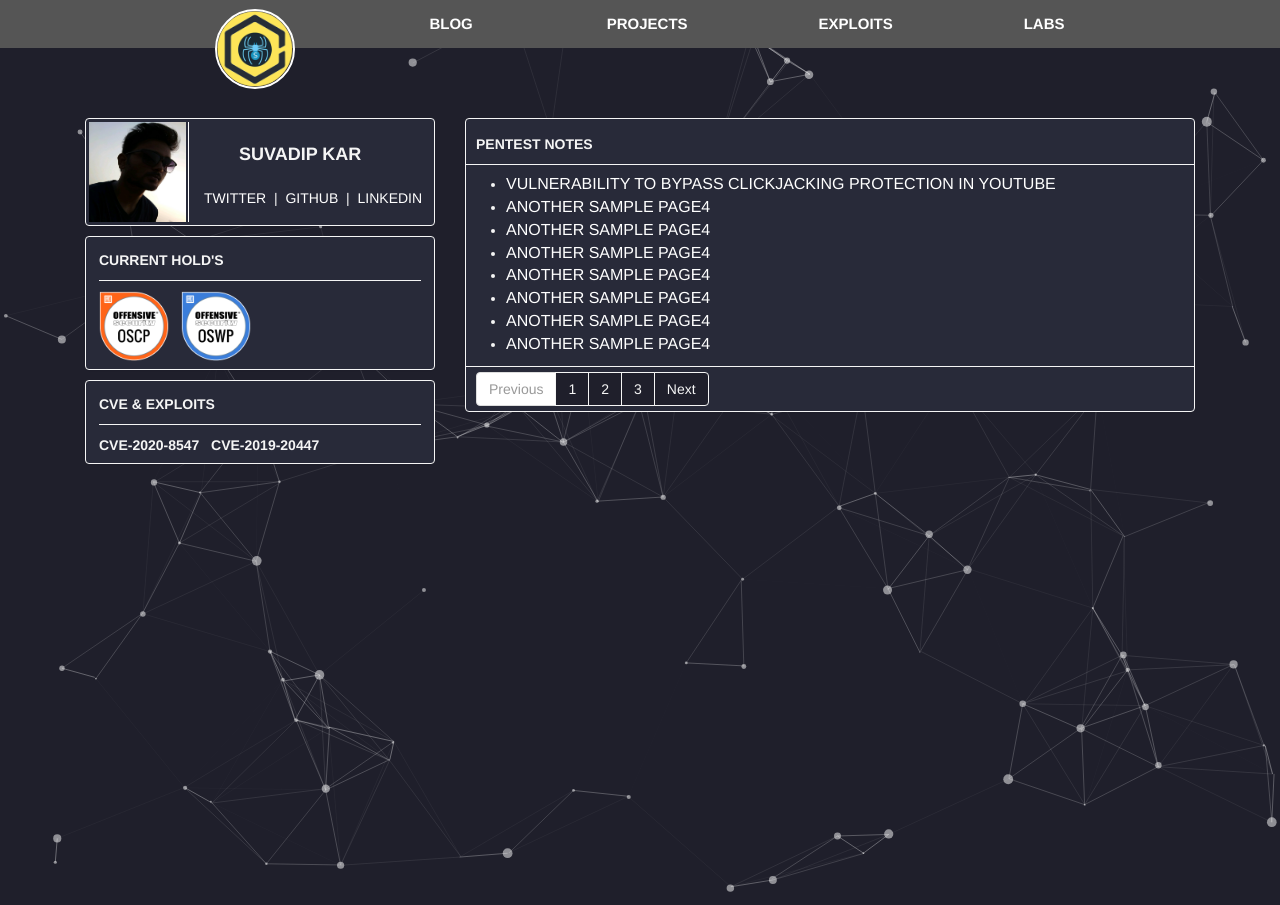
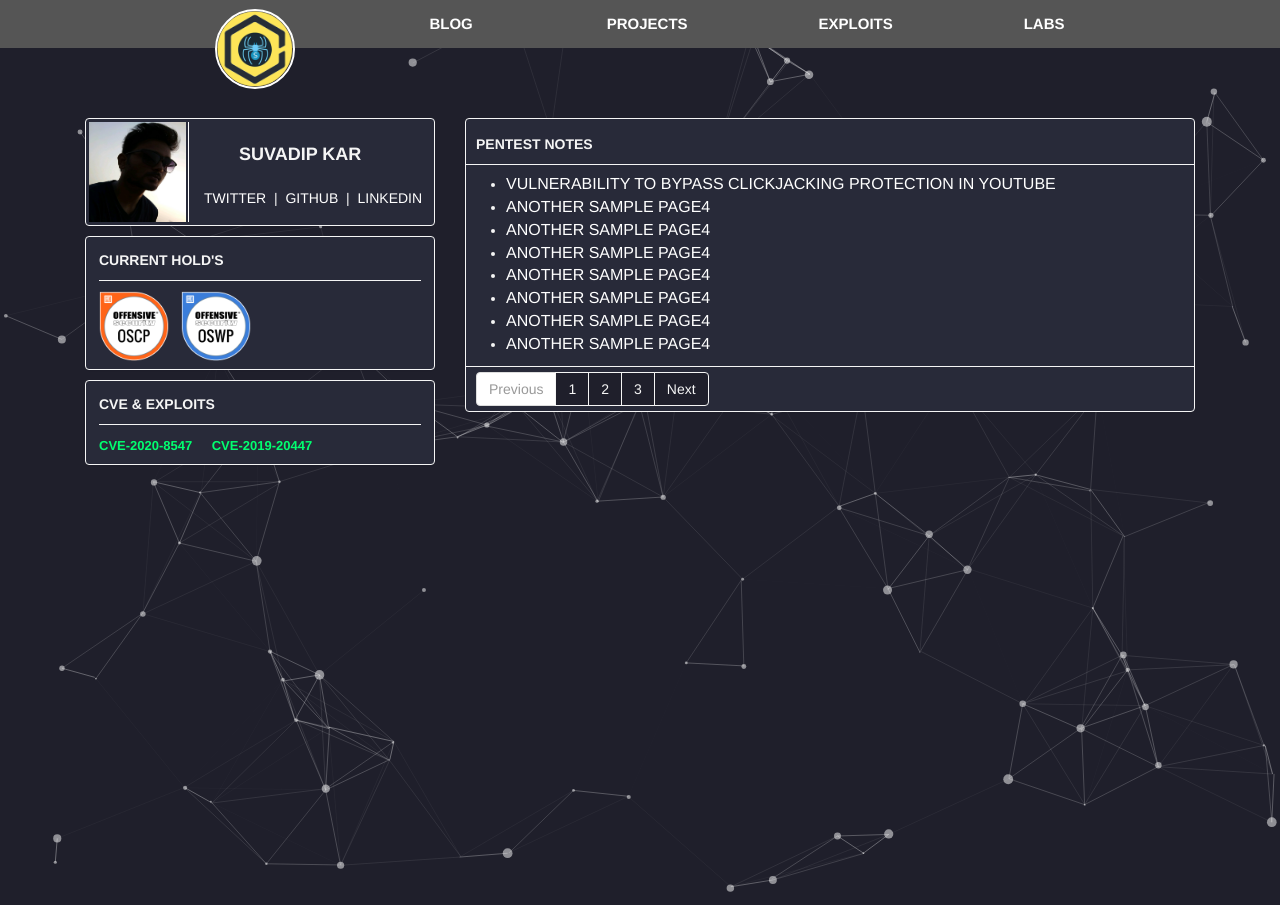
Before and after one commit to 0xspidersec/0xspidersec.github.io, a Jekyll site: the page built from index.html, in a window 1280 px wide. Built offline with Jekyll 4.4.1, drawn with Linux system fonts in a browser that asks for light colours; the list of posts is cut into pages by our own code.

Commit message:
Update default.html

```diff
--- a/_layouts/default.html
+++ b/_layouts/default.html
@@ -28,8 +28,8 @@
            <div class="panel-body" style="padding:3px;">
               <div style="border-bottom: 1px #f5f5f5 solid; padding-bottom: 10px;float:center;margin:10px;color: #f5f5f5"><b>CVE & EXPLOITS</b></div>
               <div style="margin-left: 10px; margin-bottom:5px;">
-                 <b>CVE-2020-8547</b>&nbsp;&nbsp;
-                 <b>CVE-2019-20447</b>
+                 <font color="#01FF70" size="2"><b>CVE-2020-8547</b></font>&nbsp;&nbsp;&nbsp;&nbsp;
+                 <font color="#01FF70" size="2"><b>CVE-2019-20447</b></font>
               </div>
            </div>
         </div>
```
